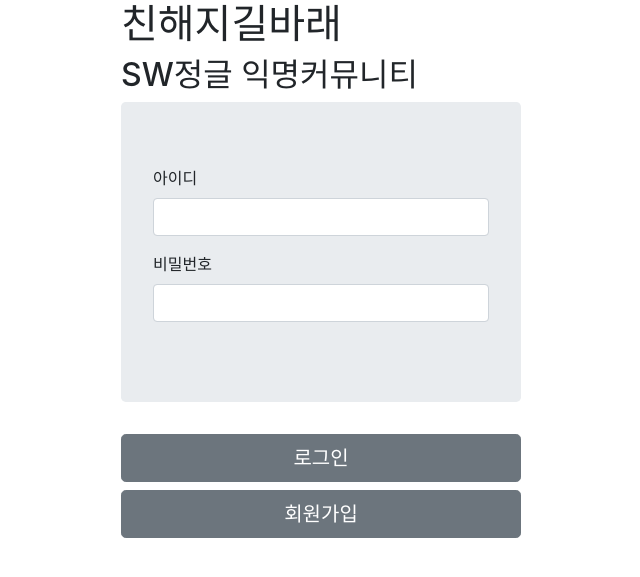
After one commit to SeokKyuHong/220919_07, a Flask app: page / in a window 1280 px wide. The commit adds this page. Shown: the top 577 px of the page, without its empty margins (319-959 px from the left). Run offline with Flask 2, Linux system fonts and the light colour scheme; some libraries are stand-ins or nearby versions.

Commit message:
이제 시작이야

```diff
--- a/app.py
+++ b/app.py
@@ -2,12 +2,20 @@
 from os import lseek
 from flask import Flask, render_template, request, jsonify
 from pymongo import MongoClient
+import hashlib
+import jwt
+import datetime as dt
+import time
+from crypt import methods
+from turtle import title
 
 client = MongoClient('mongodb://SecondWind:clsgowlrlfqkfo@13.125.11.60', 27017)
 db = client.db_00_07
 
 app = Flask(__name__)
 
+##############
+###홍석규#######
 # 회원가입 페이지 불러오기
 @app.route('/signup', methods=['GET'])
 def signup_read() :
@@ -25,7 +33,7 @@ def signup_post() :
     article = {'id': url_id, 'pw': url_pw, 'name': url_name}
 
     db.user.insert_one(article)
-    return jsonify({'result': 'success'})
+    return jsonify({'result': 'success', 'msg': '가입완료'})
 
     # id_list = list(db.user.find({},{'_id':0, }))
     # id_list2 = db.user.find_one({'id': ''})
@@ -34,9 +42,9 @@ def signup_post() :
     # print(id_list_len)
 
 # 회원가입 성공하면 로그인 페이지로 보내줌
-@app.route('/index', methods=['GET'])
-def main_read() :
-    return render_template("index.html")
+# @app.route('/', methods=['GET'])
+# def main_read() :
+#     return render_template("main.html")
 
 # 실시간 아이디 확인
 @app.route('/id_check', methods=['POST'])
@@ -60,11 +68,80 @@ def id_check() :
     return jsonify({'result': 'bb'})
 
 
+###################
+####### 최연준#######
+@app.route('/')
+def home():
+    return render_template('main.html')
+
+@app.route('/signup', methods=['GET'])
+def signup():
+    return render_template('signup.html')
+
+# API 역할을 하는 부분
+@app.route('/login', methods=['POST'])
+def login():
+    id_receive = request.form['id_give']
+    pw_receive = request.form['pw_give']
+    # pw_hash = hashlib.sha256(pw_receive.encode('utf-8')).hexdigest()
+    result = db.user.find_one({'id': id_receive, 'pw': pw_receive})
+    SECRET_KEY = 'this is key'
+    if result is not None:
+        payload = {
+            'id': id_receive
+        }
+
+        token = jwt.encode(payload, SECRET_KEY, algorithm='HS256')
 
 
+        return jsonify({'result': 'success', 'token': token})
 
+    else:
+        return jsonify({'result': 'fail', 'msg': '아이디/비밀번호가 일치하지 않습니다.'})
+
+@app.route('/board/board', methods=['GET'])
+def board():
+    token_receive = request.cookies.get('mytoken')
+    if token_receive is not None:
+        SECRET_KEY = 'this is key'
+        payload = jwt.decode(token_receive, SECRET_KEY, algorithms=['HS256'])
+        print(payload)
+        return render_template('board.html')
+    else :
+        return render_template('main.html')
+
+
+##############
+###노유나#######
+
+
+#Read Board
+@app.route('/board', methods=['GET'])
+def read_board():
+    boards = list(db.boards.find({},{'_id':False}))
+    return render_template("board/board.html", boards=boards)
+
+
+#Create Board
+@app.route('/createBoard', methods=['GET'])
+def create_board():
+    return render_template("board/createBoard.html")
+
+#Ureate Board (미루자)
+
+#Delete Board (미루자)
+
+#페이징(노유나)
+
+#게시판 늘리기(최연준)
+
+#댓글 작성(홍석규)
+
+#댓글 뷰(홍석규)
+
+#대댓글 (홍석규)
 
 
 
 if __name__ == '__main__':
-   app.run('0.0.0.0',port=5001,debug=True)
+   app.run('0.0.0.0',port=5005,debug=True)
--- a/tempCodeRunnerFile.py
+++ b/tempCodeRunnerFile.py
@@ -1 +1 @@
-aaa
+jwt
--- a/templates/board/board.html
+++ b/templates/board/board.html
@@ -11,7 +11,7 @@
         integrity="sha384-B0vP5xmATw1+K9KRQjQERJvTumQW0nPEzvF6L/Z6nronJ3oUOFUFpCjEUQouq2+l" crossorigin="anonymous">
 
     <!-- JS -->
-    <script src="https://code.jquery.com/jquery-3.5.1.slim.min.js"
+    <script src="https://ajax.googleapis.com/ajax/libs/jquery/3.5.1/jquery.min.js"
         integrity="sha384-DfXdz2htPH0lsSSs5nCTpuj/zy4C+OGpamoFVy38MVBnE+IbbVYUew+OrCXaRkfj"
         crossorigin="anonymous"></script>
     <script src="https://cdn.jsdelivr.net/npm/popper.js@1.16.1/dist/umd/popper.min.js"
@@ -73,9 +73,8 @@
         </div>
         {% endfor %}
     </div>
-
     <button type="button" class="btn btn-primary btn-sm">로그아웃</button>
-    <a href="createBoard"><button type="button" class="btn btn-primary btn-sm">글쓰기</button></a>
+    <a href="createBoard"><button type="button" class="btn btn-primary btn-sm">글쓰기</button></a>ß
 
 
 </body>
--- /dev/null
+++ b/templates/main.html
@@ -0,0 +1,85 @@
+<!DOCTYPE html>
+<html lang="ko">
+
+<head>
+    <meta charset="UTF-8" />
+    <title>친해지길바래</title>
+    <!-- Bootstrap CSS -->
+    <link rel="stylesheet" href="https://cdn.jsdelivr.net/npm/bootstrap@4.6.0/dist/css/bootstrap.min.css"
+        integrity="sha384-B0vP5xmATw1+K9KRQjQERJvTumQW0nPEzvF6L/Z6nronJ3oUOFUFpCjEUQouq2+l" crossorigin="anonymous">
+
+    <!-- Optional JavaScript -->
+    <!-- jQuery and Bootstrap Bundle (includes Popper) -->
+    <script src="https://ajax.googleapis.com/ajax/libs/jquery/3.5.1/jquery.min.js">
+        integrity="sha384-DfXdz2htPH0lsSSs5nCTpuj/zy4C+OGpamoFVy38MVBnE+IbbVYUew+OrCXaRkfj"
+        crossorigin="anonymous"></script>
+    <script src="https://cdn.jsdelivr.net/npm/bootstrap@4.6.0/dist/js/bootstrap.bundle.min.js"
+        integrity="sha384-Piv4xVNRyMGpqkS2by6br4gNJ7DXjqk09RmUpJ8jgGtD7zP9yug3goQfGII0yAns"
+        crossorigin="anonymous"></script>
+        <script type="text/javascript" src="https://cdnjs.cloudflare.com/ajax/libs/jquery-cookie/1.4.1/jquery.cookie.min.js"></script>
+    <style>
+        body{
+            width: 400px;
+            margin: 0 auto;
+        }
+        .mainpage {
+            width: 100%;
+            height: auto;
+            margin: 0;
+        }
+    </style>
+    <script>
+
+        function login() {
+            let id = $("#post-id").val();
+            let pw = $("#post-pw").val();
+
+            $.ajax({
+                    type: "POST",
+                    url: "/login",
+                    data: {"id_give": id,"pw_give": pw},
+                    success: function (response) {
+                        let access_token = response['token']
+                        console.log((access_token))
+                        if (response['result'] == 'success') {
+                            alert('로그인 성공')
+                            $.cookie('mytoken', response['token'],);
+                            console.log(response)
+                            window.location.replace("/board")
+                        } else{
+                            alert(response['msg'])
+                        }
+                    }
+                })
+    }
+    </script>
+
+</head>
+
+<body>
+    <div class="mainpage">
+        <h1>친해지길바래</h1>
+        <h2>SW정글 익명커뮤니티</h2>
+        <div class="jumbotron">
+            <div class="loginpage">
+                <form>
+                    <div class="form-group">
+                        <label for="exampleInputEmail1">아이디</label>
+                        <input type="email" class="form-control" id="post-id" aria-describedby="emailHelp">
+                        <small id="emailHelp"></small>
+                    </div>
+                    <div class="form-group">
+                        <label for="exampleInputPassword1">비밀번호</label>
+                        <input type="password" class="form-control" id="post-pw">
+                    </div>
+                </form>
+            </div>
+        </div>
+        <div class="signup">
+            <button type="button" onclick="login()" class="btn btn-secondary btn-lg btn-block">로그인</button>
+            <button type="button" onclick="document.location.href=location.href+'signup'"class="btn btn-secondary btn-lg btn-block">회원가입</button>
+        </div>
+
+</body>
+
+</html>
```
Also changed, not shown: static/signup.js (+4 -8 lines), templates/board/createBoard.html (+15 -15 lines), templates/index.html (deleted, +0 -13 lines), templates/signup.html (+4 -3 lines).
